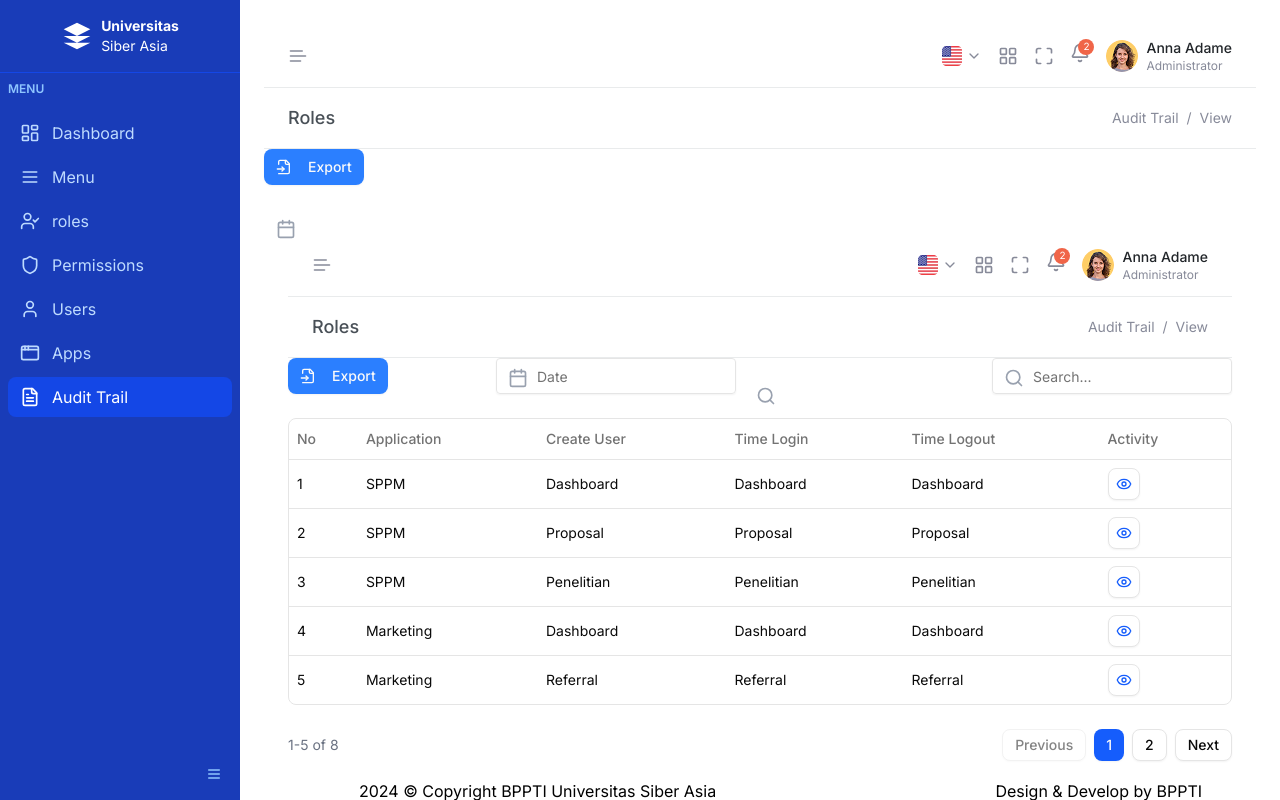
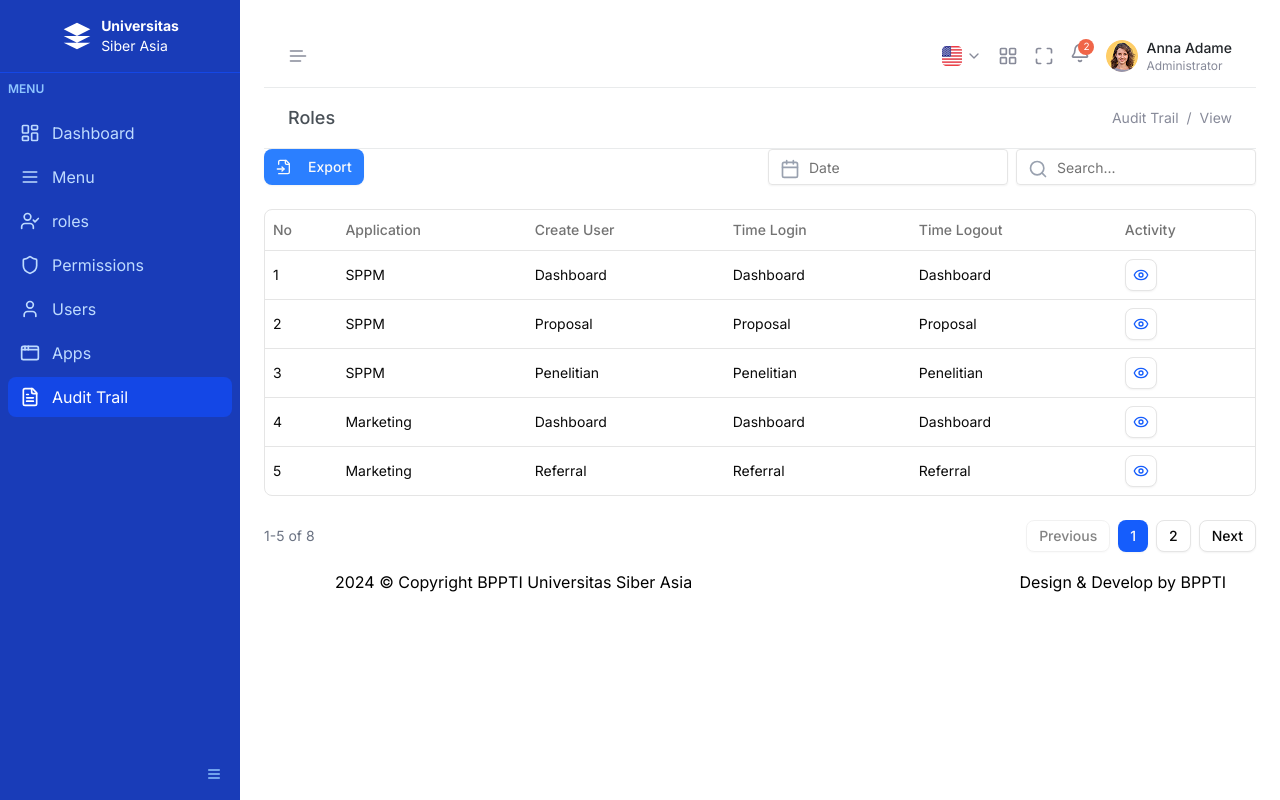
Before and after one commit to RafindraAditias/unsia, a Next.js app: page /dashboard/audit-trail in a window 1280 px wide. Built offline with nearby package versions, Linux system fonts and the light colour scheme.

Commit message:
fix eror commit before

```diff
--- a/app/dashboard/audit-trail/page.tsx
+++ b/app/dashboard/audit-trail/page.tsx
@@ -26,11 +26,9 @@ export type MenuItem = {
 };
 
 // Sample data
-
 const menuItems: MenuItem[] = [
   {
     id: 1,
-
     application: "SPPM",
     createUser: "Dashboard",
     timeLogin: "Dashboard",
@@ -40,7 +38,6 @@ const menuItems: MenuItem[] = [
   },
   {
     id: 2,
-
     application: "SPPM",
     createUser: "Proposal",
     timeLogin: "Proposal",
@@ -50,7 +47,6 @@ const menuItems: MenuItem[] = [
   },
   {
     id: 3,
-
     application: "SPPM",
     createUser: "Penelitian",
     timeLogin: "Penelitian",
@@ -60,7 +56,6 @@ const menuItems: MenuItem[] = [
   },
   {
     id: 4,
-
     application: "Marketing",
     createUser: "Dashboard",
     timeLogin: "Dashboard",
@@ -70,7 +65,6 @@ const menuItems: MenuItem[] = [
   },
   {
     id: 5,
-
     application: "Marketing",
     createUser: "Referral",
     timeLogin: "Referral",
@@ -80,7 +74,6 @@ const menuItems: MenuItem[] = [
   },
   {
     id: 6,
-
     application: "Tracer Study",
     createUser: "Dashboard",
     timeLogin: "Dashboard",
@@ -90,7 +83,6 @@ const menuItems: MenuItem[] = [
   },
   {
     id: 7,
-
     application: "Tracer Study",
     createUser: "Quizoner",
     timeLogin: "Quizoner",
@@ -100,7 +92,6 @@ const menuItems: MenuItem[] = [
   },
   {
     id: 8,
-
     application: "Tracer Study",
     createUser: "Report",
     timeLogin: "Report",
@@ -113,22 +104,13 @@ const menuItems: MenuItem[] = [
 export default function MenuPage() {
   // State for filtering, searching and pagination
   const [searchQuery, setSearchQuery] = useState("");
-
   const [applicationFilter, setApplicationFilter] = useState("all");
   const [currentPage, setCurrentPage] = useState(0);
-
   const [data, setData] = useState<MenuItem[]>(menuItems);
   const pageSize = 5;
 
   // Filter data based on application and search query
-  // Filter data based on application and search query
   const filteredData = data.filter((item) => {
-    // Apply application filter
-    if (applicationFilter !== "all" && item.application !== applicationFilter) {
-      return false;
-    }
-
-    // Apply search filter
     // Apply application filter
     if (applicationFilter !== "all" && item.application !== applicationFilter) {
       return false;
@@ -157,35 +139,12 @@ export default function MenuPage() {
   const paginatedData = filteredData.slice(startIndex, endIndex);
 
   // Create array of page numbers for pagination
-  // Create array of page numbers for pagination
   const pageNumbers = [];
   for (let i = 0; i < totalPages; i++) {
     pageNumbers.push(i);
   }
 
   return (
-    <div className="p-6">
-      <Header />
-      <div className="px-6 py-4 border-b border-[#e9ebec] flex items-center justify-between">
-        <h1 className="text-lg font-medium text-[#495057]">Roles</h1>
-        <div className="flex items-center gap-2 text-sm text-[#878a99]">
-          <span className="text-[#878a99]">Audit Trail</span>
-          <span>/</span>
-          <span className="text-[#878a99]">View</span>
-        </div>
-      </div>
-      <div className="flex items-center justify-between mb-6">
-        <div className="flex items-center space-x-2">
-          <Button variant="default" className="bg-blue-500 hover:bg-blue-600">
-            <FileInput className="h-4 w-4 mr-2" /> Export
-          </Button>
-        </div>
-      </div>
-      <div className="flex items-center space-x-2">
-        <div className="relative w-60">
-          <Calendar className="absolute left-3 top-2.5 text-gray-400 w-5 h-5" />
-        </div>
-      </div>
     <div className="p-6">
       <Header />
       <div className="px-6 py-4 border-b border-[#e9ebec] flex items-center justify-between">
@@ -211,10 +170,6 @@ export default function MenuPage() {
               placeholder="Date"
               className="border rounded px-10 py-2 w-full text-gray-500 placeholder-gray-400"
             />
-            </div>
-
-            <div className="relative w-60">
-              <Search className="absolute left-3 top-2.5 text-gray-400 w-5 h-5" />
           </div>
 
           <div className="relative w-60">
@@ -272,48 +227,5 @@ export default function MenuPage() {
       </div>
       <Footer />
     </div>
-      <MenuTable data={paginatedData} />
-      <div className="flex items-center justify-between mt-6">
-        <div>
-          <p className="text-sm text-gray-500">
-            {totalItems > 0
-              ? `${startIndex + 1}-${endIndex} of ${totalItems}`
-              : "0 of 0"}
-          </p>
-        </div>
-        <div className="flex items-center space-x-2">
-          <Button
-            variant="outline"
-            size="sm"
-            onClick={() => setCurrentPage((prev) => Math.max(0, prev - 1))}
-            disabled={currentPage === 0}
-          >
-            Previous
-          </Button>
-          {pageNumbers.map((pageNum) => (
-            <Button
-              key={pageNum}
-              variant={currentPage === pageNum ? "default" : "outline"}
-              size="sm"
-              className={currentPage === pageNum ? "bg-blue-600" : ""}
-              onClick={() => setCurrentPage(pageNum)}
-            >
-              {pageNum + 1}
-            </Button>
-          ))}
-          <Button
-            variant="outline"
-            size="sm"
-            onClick={() =>
-              setCurrentPage((prev) => Math.min(totalPages - 1, prev + 1))
-            }
-            disabled={currentPage >= totalPages - 1}
-          >
-            Next
-          </Button>
-        </div>
-      </div>
-      <Footer />
-    </div>
   );
 }
```
Also changed, not shown: components/ui/alert-dialog.tsx (+17 -17 lines). Lines whose indentation alone changed are shown as unchanged.
